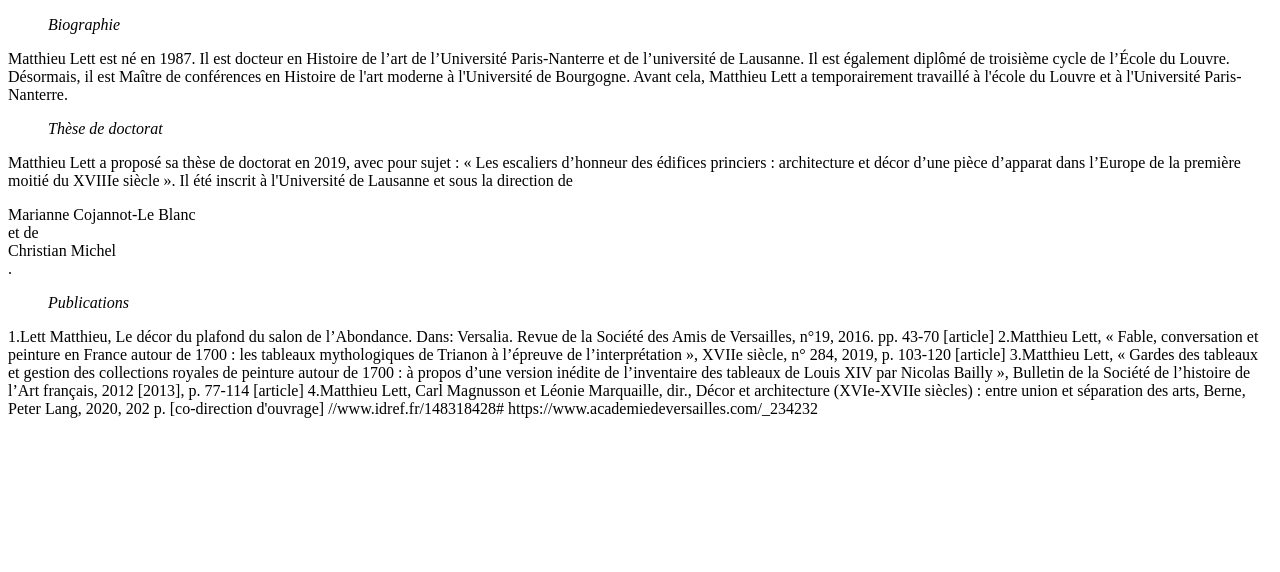
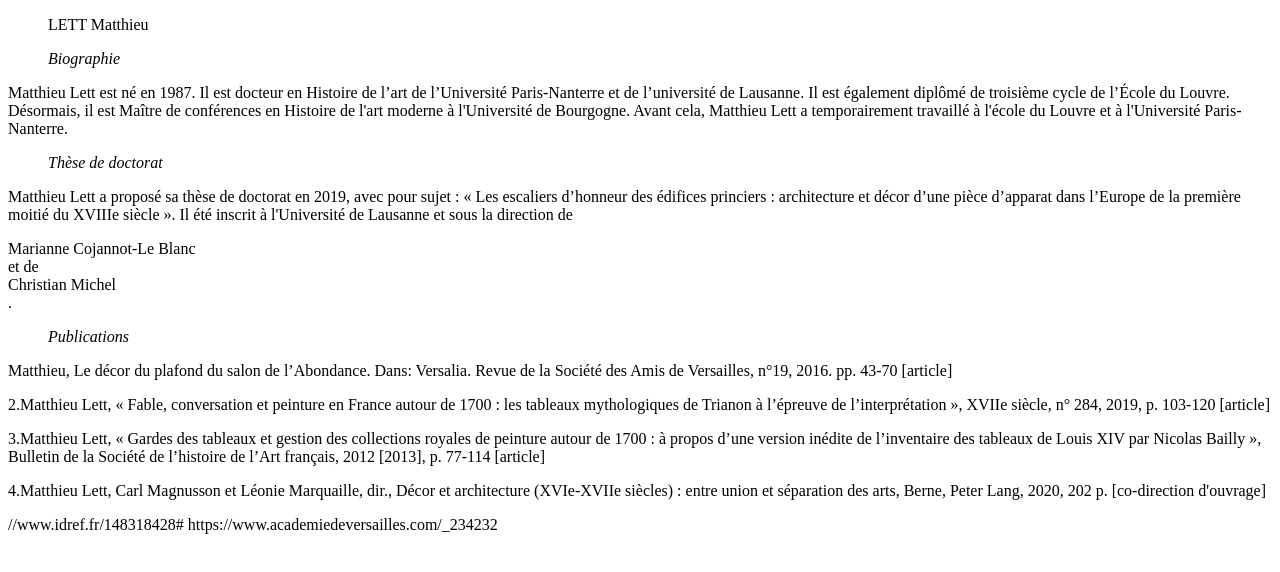
Before and after one commit to clembrice/Devoir_Pratiques_Numeriques_BRICE_CLEMENTINE, a plain HTML site: page index.html in a window 1280 px wide. Drawn offline with Linux system fonts and the light colour scheme.

Commit message:
Update index.html

```diff
--- a/index.html
+++ b/index.html
@@ -2,15 +2,16 @@
 <html>
 <body>
 <title>LETT Matthieu</title>
+<ul>LETT Matthieu</ul>
 <ul><i>Biographie</i></ul>
 <p> Matthieu Lett est né en 1987. Il est docteur en Histoire de l’art de l’Université Paris-Nanterre et de l’université de Lausanne. Il est également diplômé de troisième cycle de l’École du Louvre. Désormais, il est Maître de conférences en Histoire de l'art moderne à l'Université de Bourgogne. Avant cela, Matthieu Lett a temporairement travaillé à l'école du Louvre et à l'Université Paris-Nanterre.</p>
 <ul><i>Thèse de doctorat</i></ul>
 <p> Matthieu Lett a proposé sa thèse de doctorat en 2019, avec pour sujet : « Les escaliers d’honneur des édifices princiers : architecture et décor d’une pièce d’apparat dans l’Europe de la première moitié du XVIIIe siècle ». Il été inscrit à l'Université de Lausanne et sous la direction de <div class="red">Marianne Cojannot-Le Blanc</div> et de <div class="red">Christian Michel</div>.</p>
 <ul><i>Publications</i></ul>
-1.Lett Matthieu, Le décor du plafond du salon de l’Abondance. Dans: Versalia. Revue de la Société des Amis de Versailles, n°19, 2016. pp. 43-70 [article]
-2.Matthieu Lett, « Fable, conversation et peinture en France autour de 1700 : les tableaux mythologiques de Trianon à l’épreuve de l’interprétation », XVIIe siècle, n° 284, 2019, p. 103-120 [article]
-3.Matthieu Lett, « Gardes des tableaux et gestion des collections royales de peinture autour de 1700 : à propos d’une version inédite de l’inventaire des tableaux de Louis XIV par Nicolas Bailly », Bulletin de la Société de l’histoire de l’Art français, 2012 [2013], p. 77-114 [article]
-4.Matthieu Lett, Carl Magnusson et Léonie Marquaille, dir., Décor et architecture (XVIe-XVIIe siècles) : entre union et séparation des arts, Berne, Peter Lang, 2020, 202 p. [co-direction d'ouvrage]
+<p> Matthieu, Le décor du plafond du salon de l’Abondance. Dans: Versalia. Revue de la Société des Amis de Versailles, n°19, 2016. pp. 43-70 [article]</p>
+<p>2.Matthieu Lett, « Fable, conversation et peinture en France autour de 1700 : les tableaux mythologiques de Trianon à l’épreuve de l’interprétation », XVIIe siècle, n° 284, 2019, p. 103-120 [article]</p>
+<p>3.Matthieu Lett, « Gardes des tableaux et gestion des collections royales de peinture autour de 1700 : à propos d’une version inédite de l’inventaire des tableaux de Louis XIV par Nicolas Bailly », Bulletin de la Société de l’histoire de l’Art français, 2012 [2013], p. 77-114 [article]</p>
+<p>4.Matthieu Lett, Carl Magnusson et Léonie Marquaille, dir., Décor et architecture (XVIe-XVIIe siècles) : entre union et séparation des arts, Berne, Peter Lang, 2020, 202 p. [co-direction d'ouvrage]</p>
 <a> //www.idref.fr/148318428#
 https://www.academiedeversailles.com/_234232 </a>
 </body>
```
